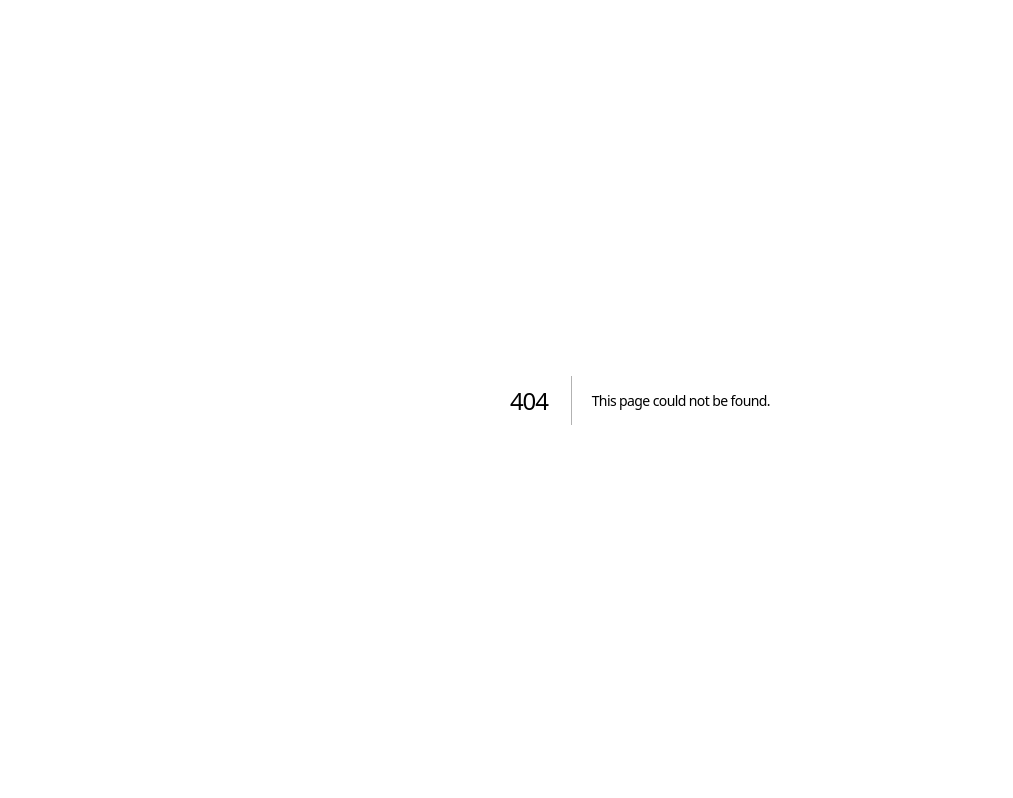
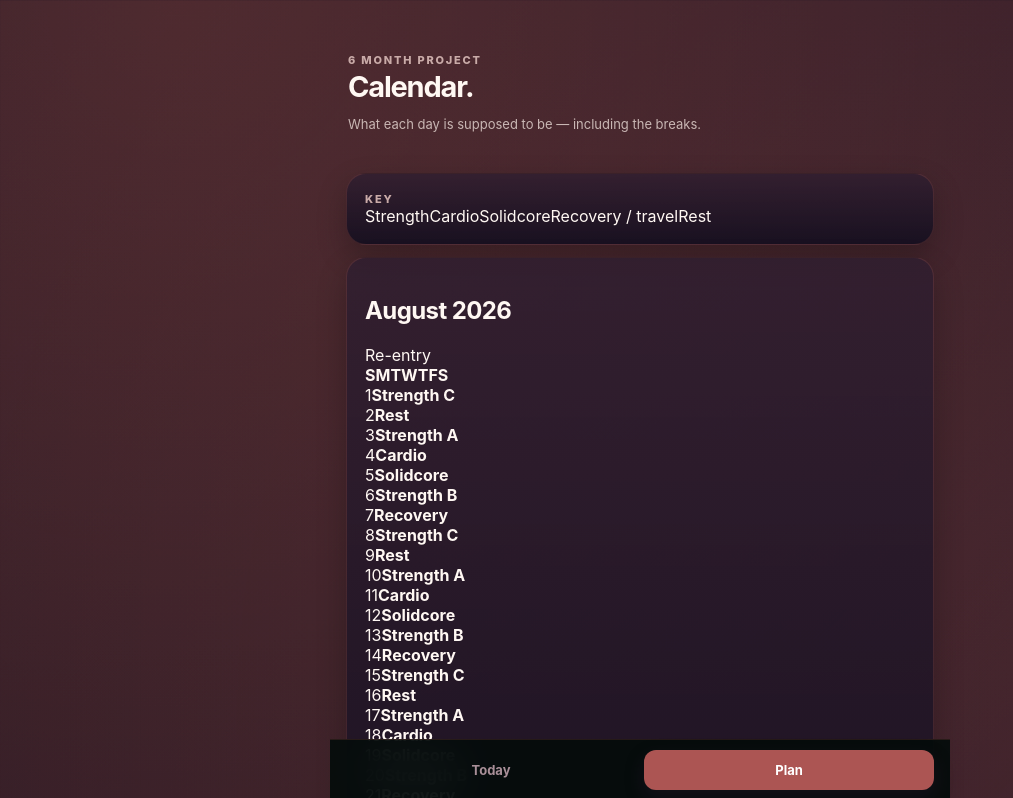
Before and after one commit to nopravlem/fitness-tracker, a Next.js app: page /plan/calendar in a window 1280 px wide. Before the commit this address had no page. Shown: the top 798 px of the page, without its empty margins (0-1013 px from the left). Built offline with nearby package versions, Linux system fonts and the light colour scheme.

Commit message:
Add six-month plan calendar view

```diff
--- /dev/null
+++ b/app/plan/calendar/page.tsx
@@ -0,0 +1,49 @@
+import Link from 'next/link';
+import { blockForDate, dateOverrides, trainingBlocks, weeklyPlans } from '@/lib/program';
+
+const months=[
+  {year:2026,month:7,label:'August 2026'},
+  {year:2026,month:8,label:'September 2026'},
+  {year:2026,month:9,label:'October 2026'},
+  {year:2026,month:10,label:'November 2026'},
+  {year:2026,month:11,label:'December 2026'},
+  {year:2027,month:0,label:'January 2027'},
+  {year:2027,month:1,label:'February 2027'}
+];
+
+function keyFor(year:number,month:number,day:number){return `${year}-${String(month+1).padStart(2,'0')}-${String(day).padStart(2,'0')}`}
+function planForKey(key:string,weekday:number){
+  if(dateOverrides[key])return dateOverrides[key];
+  const block=blockForDate(key);
+  if(block&&(block.name.includes('Recovery')||block.name.includes('Deload')||block.name.includes('India'))){
+    return {key:'recovery-block',label:block.name,kind:'recovery' as const,duration:'Flexible',description:block.focus};
+  }
+  return weeklyPlans[weekday];
+}
+function shortLabel(label:string){
+  return label.replace('Strength C + run','Strength C').replace('Easy cardio + mobility','Cardio').replace('Recovery + mobility','Recovery').replace('Target walk + apartment reset','Reset day').replace('September Re-entry','Re-entry').replace('India / Recovery','India').replace('Thanksgiving Deload','Deload').replace('Holiday Recovery','Holiday');
+}
+
+export default function PlanCalendarPage(){
+  return <main className="shell calendarShell">
+    <header><div><p className="eyebrow">6 MONTH PROJECT</p><h1>Calendar.</h1><p className="subtle">What each day is supposed to be — including the breaks.</p></div></header>
+
+    <section className="card calendarLegend"><p className="eyebrow">KEY</p><div className="legendItems"><span data-kind="strength">Strength</span><span data-kind="cardio">Cardio</span><span data-kind="solidcore">Solidcore</span><span data-kind="recovery">Recovery / travel</span><span data-kind="rest">Rest</span></div></section>
+
+    {months.map(({year,month,label})=>{
+      const firstWeekday=new Date(Date.UTC(year,month,1)).getUTCDay();
+      const daysInMonth=new Date(Date.UTC(year,month+1,0)).getUTCDate();
+      const cells:Array<null|{day:number;key:string;label:string;kind:string;block:string|null}>=Array(firstWeekday).fill(null);
+      for(let day=1;day<=daysInMonth;day++){
+        const key=keyFor(year,month,day);const weekday=new Date(Date.UTC(year,month,day)).getUTCDay();const plan=planForKey(key,weekday);const block=blockForDate(key);
+        cells.push({day,key,label:shortLabel(plan.label),kind:plan.kind,block:block?.name??null});
+      }
+      return <section className="card monthCard" key={label}><div className="monthHead"><h2>{label}</h2>{trainingBlocks.filter(b=>b.start<=keyFor(year,month,daysInMonth)&&b.end>=keyFor(year,month,1)).map(b=><span key={b.name}>{b.name}</span>)}</div><div className="calendarWeekdays">{['S','M','T','W','T','F','S'].map((d,i)=><b key={`${d}-${i}`}>{d}</b>)}</div><div className="calendarGrid">{cells.map((cell,i)=>cell?<div className="calendarDay" data-kind={cell.kind} key={cell.key}><span>{cell.day}</span><strong>{cell.label}</strong>{cell.block&&<small>{cell.block}</small>}</div>:<div className="calendarDay empty" key={`empty-${i}`}/>)}</div></section>
+    })}
+
+    <section className="card"><p className="eyebrow">BREAKS ARE PART OF THE PLAN</p><h2>No catching up afterward.</h2><p className="subtle">Travel, Thanksgiving, and the holiday period are intentionally lighter. When the normal program resumes, it resumes from there — no doubled workouts to repay a missed week.</p></section>
+
+    <div className="inlineActions"><Link href="/plan">← Back to plan overview</Link></div>
+    <nav><Link href="/">Today</Link><Link className="active" href="/plan">Plan</Link></nav>
+  </main>
+}
```
